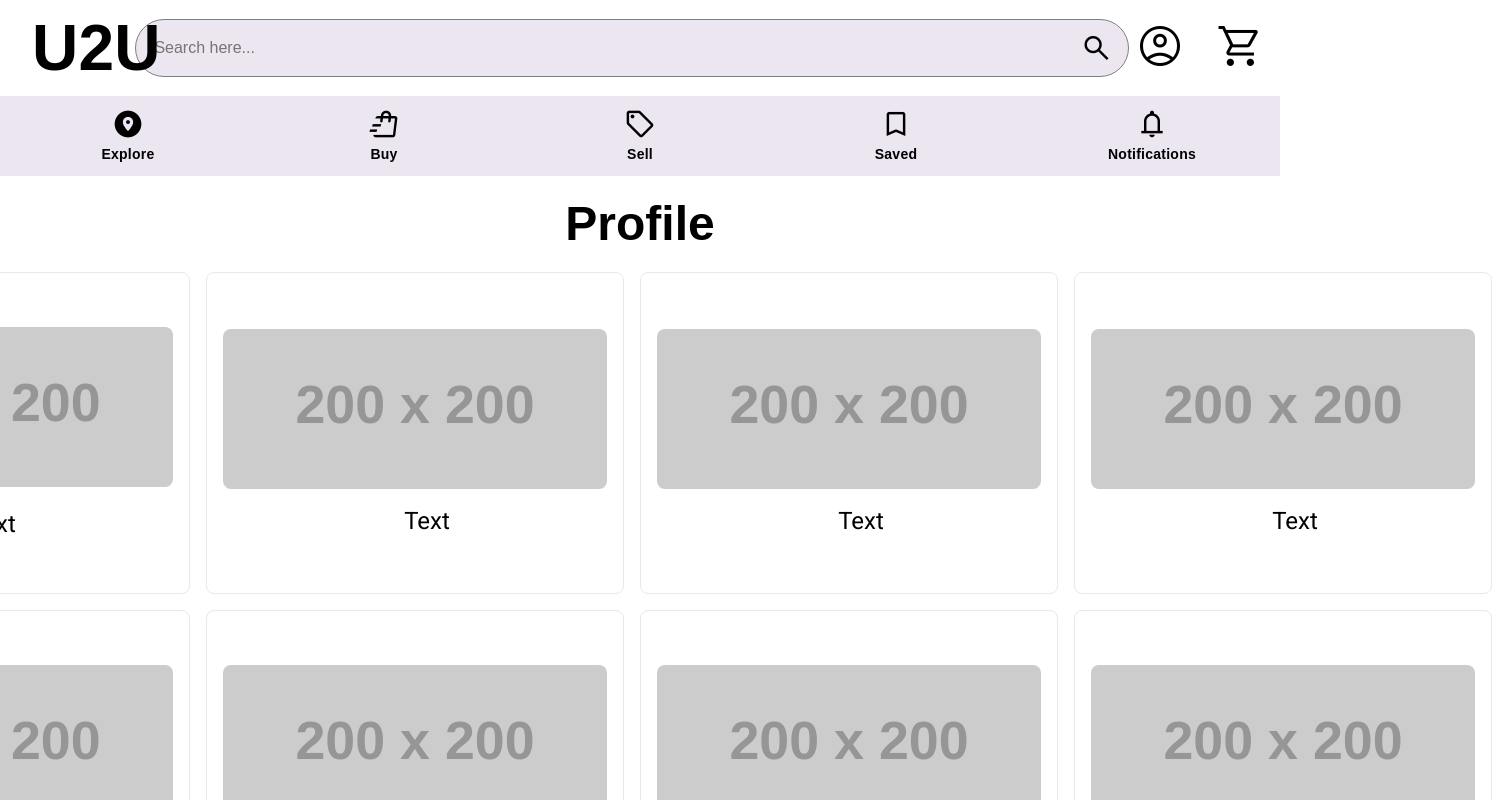
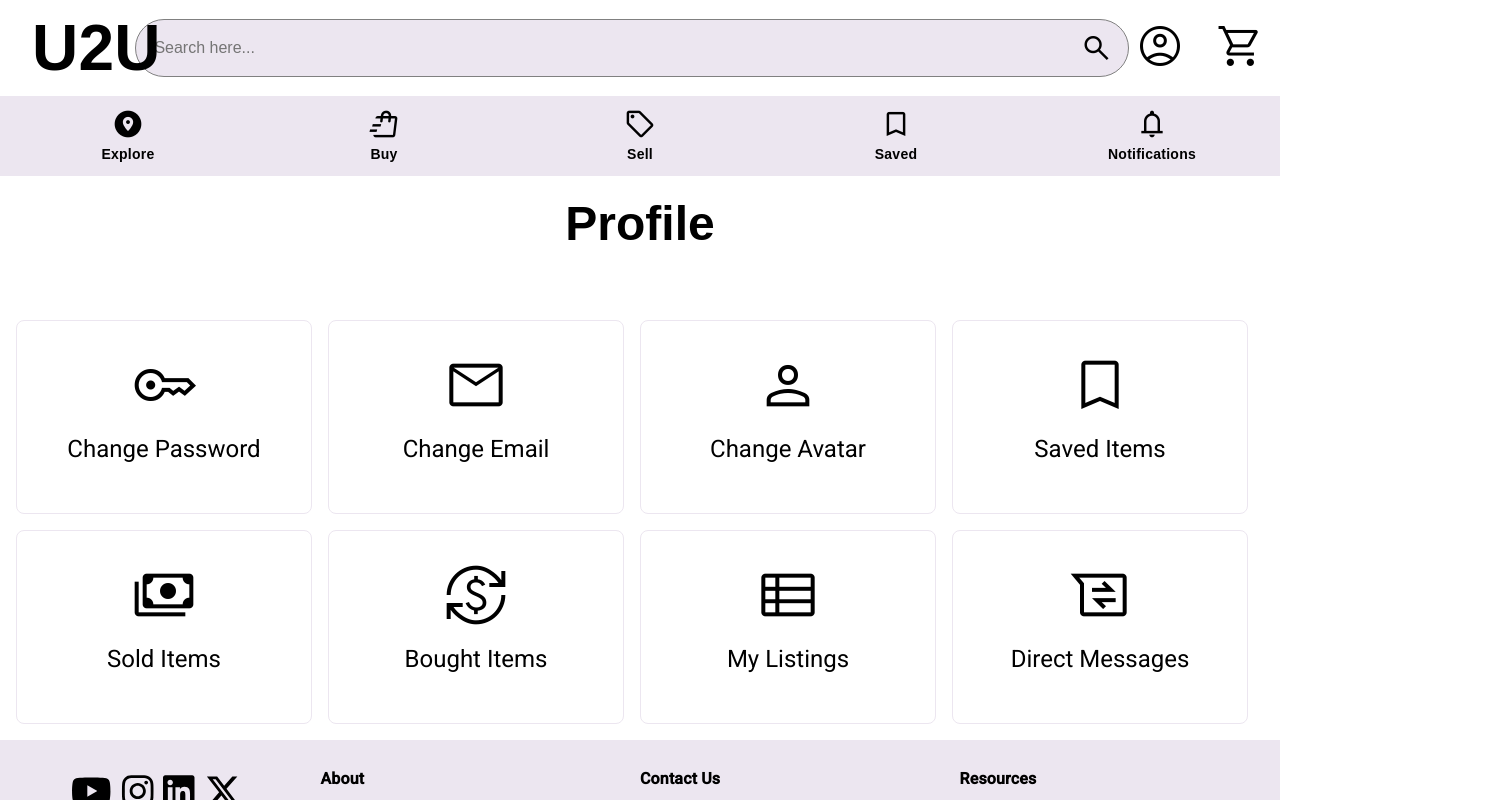
Before and after one commit to LW95x/marketplace-frontend, an Angular app: page /profile in a window 1280 px wide. Shown: the top 800 px of the page, 1492 px wide, since content can reach past the window. Built offline with nearby package versions, Linux system fonts and the light colour scheme.

Commit message:
amended icons for profile page, styling changes to profile and cart pages

```diff
--- a/src/app/pages/cart/cart.component.css
+++ b/src/app/pages/cart/cart.component.css
@@ -51,4 +51,5 @@
 
 .total-price {
     margin-left: auto;
+    margin-right: 15rem;
 }
--- a/src/app/pages/cart/cart.component.html
+++ b/src/app/pages/cart/cart.component.html
@@ -13,7 +13,7 @@
             <p>[Quantity Element Here]</p>
             <p>[Delete Element Here]</p>
           </div>
-          <h1 style="margin-top: 1rem;">Unit Price</h1>
+          <h2 style="margin-top: 1rem; margin-left: auto; margin-right: 2rem;">Unit Price: £50</h2>
         </div>
         <div class="cart-card-item">
             <img
@@ -30,6 +30,6 @@
         <h1 style="margin-top: 1rem;">Unit Price</h1>
         </div>
     </div>
-    <h1 class="total-price">Total Price</h1>
-    <h1 class="total-price">Checkout Element Here</h1>
+    <h1 class="total-price">Total Price: £50</h1>
+    <h1 class="total-price">[Checkout Element Here]</h1>
 </div>
--- a/src/app/pages/profile/profile.component.css
+++ b/src/app/pages/profile/profile.component.css
@@ -1,6 +1,6 @@
 .profile-header {
     margin-top: 2rem;
-    margin-bottom: 2rem;
+    margin-bottom: 5rem;
     text-align: center;
     font-family: Arial, Helvetica, sans-serif;
     font-size: 48px;
@@ -20,8 +20,8 @@
     border-width: 1px;
     border-style: solid;
     border-radius: 0.5rem;
-    width: 50rem;
-    height: 20rem;
+    width: 20rem;
+    height: 12rem;
     margin-right: 1rem;
     display: flex;
     flex-direction: column;
@@ -40,7 +40,12 @@
 }
 
 .content {
-    margin-left: 1.5rem;
+    margin-top: 1rem;
     text-align: center;
     font-weight: bolder;
 }
+
+.small-card-item:hover {
+    background-color: #D6CFDB;
+    cursor: pointer;
+}
--- a/src/app/pages/profile/profile.component.html
+++ b/src/app/pages/profile/profile.component.html
@@ -2,96 +2,70 @@
     <h1 class="profile-header">Profile</h1>
     <div class="small-cards">
         <div class="small-card-item">
-          <a href="product" style="text-decoration: none; color: inherit;">
-          <img
-            src="https://placehold.co/200x200"
-            alt="Product Image"
-            class="small-card-image"
-          />
+          <span class="material-symbols-outlined" style="font-size: 64px;">
+            key
+            </span>
           <div class="content">
-            <h1>Text</h1>
-          </div>
-        </a>
-        </div>
-        <div class="small-card-item">
-          <img
-            src="https://placehold.co/200x200"
-            alt="Product Image"
-            class="small-card-image"
-          />
-          <div class="content">
-            <h1>Text</h1>
+            <h1>Change Password</h1>
           </div>
         </div>
         <div class="small-card-item">
-          <img
-            src="https://placehold.co/200x200"
-            alt="Product Image"
-            class="small-card-image"
-          />
+          <span class="material-symbols-outlined" style="font-size: 64px;">
+            email
+            </span>
           <div class="content">
-            <h1>Text</h1>
+            <h1>Change Email</h1>
           </div>
         </div>
         <div class="small-card-item">
-          <img
-            src="https://placehold.co/200x200"
-            alt="Product Image"
-            class="small-card-image"
-          />
+          <span class="material-symbols-outlined" style="font-size: 64px;">
+            person
+            </span>
           <div class="content">
-            <h1>Text</h1>
+            <h1>Change Avatar</h1>
+          </div>
+        </div>
+        <div class="small-card-item">
+          <span class="material-symbols-outlined" style="font-size: 64px;">
+            bookmark
+            </span>
+          <div class="content">
+            <h1>Saved Items</h1>
           </div>
         </div>
       </div>
       <div class="small-cards">
         <div class="small-card-item">
-          <a href="product" style="text-decoration: none; color: inherit;">
-          <img
-            src="https://placehold.co/200x200"
-            alt="Product Image"
-            class="small-card-image"
-          />
+          <span class="material-symbols-outlined" style="font-size: 64px;">
+            payments
+            </span>
           <div class="content">
-            <h1>Text</h1>
+            <h1>Sold Items</h1>
           </div>
-        </a>
         </div>
         <div class="small-card-item">
-            <a href="product" style="text-decoration: none; color: inherit;">
-            <img
-              src="https://placehold.co/200x200"
-              alt="Product Image"
-              class="small-card-image"
-            />
+          <span class="material-symbols-outlined" style="font-size: 64px;">
+            currency_exchange
+            </span>
             <div class="content">
-              <h1>Text</h1>
+              <h1>Bought Items</h1>
             </div>
-          </a>
           </div>
           <div class="small-card-item">
-            <a href="product" style="text-decoration: none; color: inherit;">
-            <img
-              src="https://placehold.co/200x200"
-              alt="Product Image"
-              class="small-card-image"
-            />
+            <span class="material-symbols-outlined" style="font-size: 64px;">
+              view_list
+              </span>
             <div class="content">
-              <h1>Text</h1>
+              <h1>My Listings</h1>
             </div>
-          </a>
           </div>
           <div class="small-card-item">
-            <a href="product" style="text-decoration: none; color: inherit;">
-            <img
-              src="https://placehold.co/200x200"
-              alt="Product Image"
-              class="small-card-image"
-            />
+            <span class="material-symbols-outlined" style="font-size: 64px;">
+              business_messages
+              </span>
             <div class="content">
-              <h1>Text</h1>
+              <h1>Direct Messages</h1>
             </div>
-          </a>
           </div>
         </div>
 </div>
```
